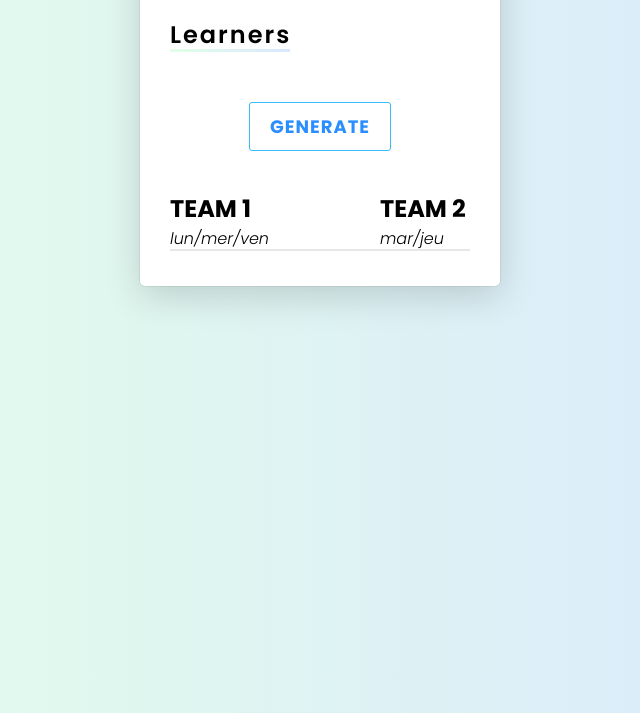
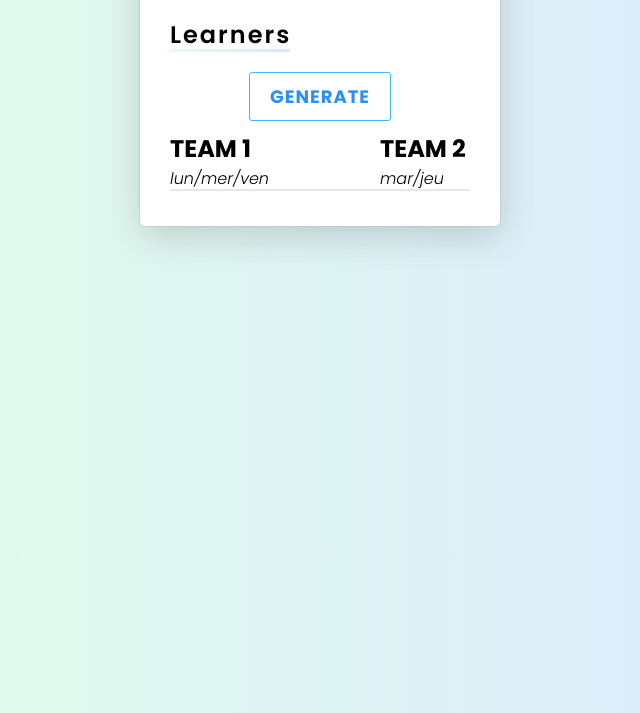
Before and after one commit to Lucas-knut/TEAMGEN, a plain HTML site: page index.html in a window 1280 px wide. Shown: the part 87-800 px from the top of the page, without its empty margins (320-960 px from the left). Drawn offline with Linux system fonts and the light colour scheme.

Commit message:
Update style.css

```diff
--- a/style.css
+++ b/style.css
@@ -93,7 +93,7 @@ input {
     font-size: 18px;
     font-weight: 700;
     letter-spacing: 1px;
-    margin: 40px 0px;
+    margin: 10px 0px;
     padding: 10px 20px;
     border: none;
     border-radius: 3px;
```
